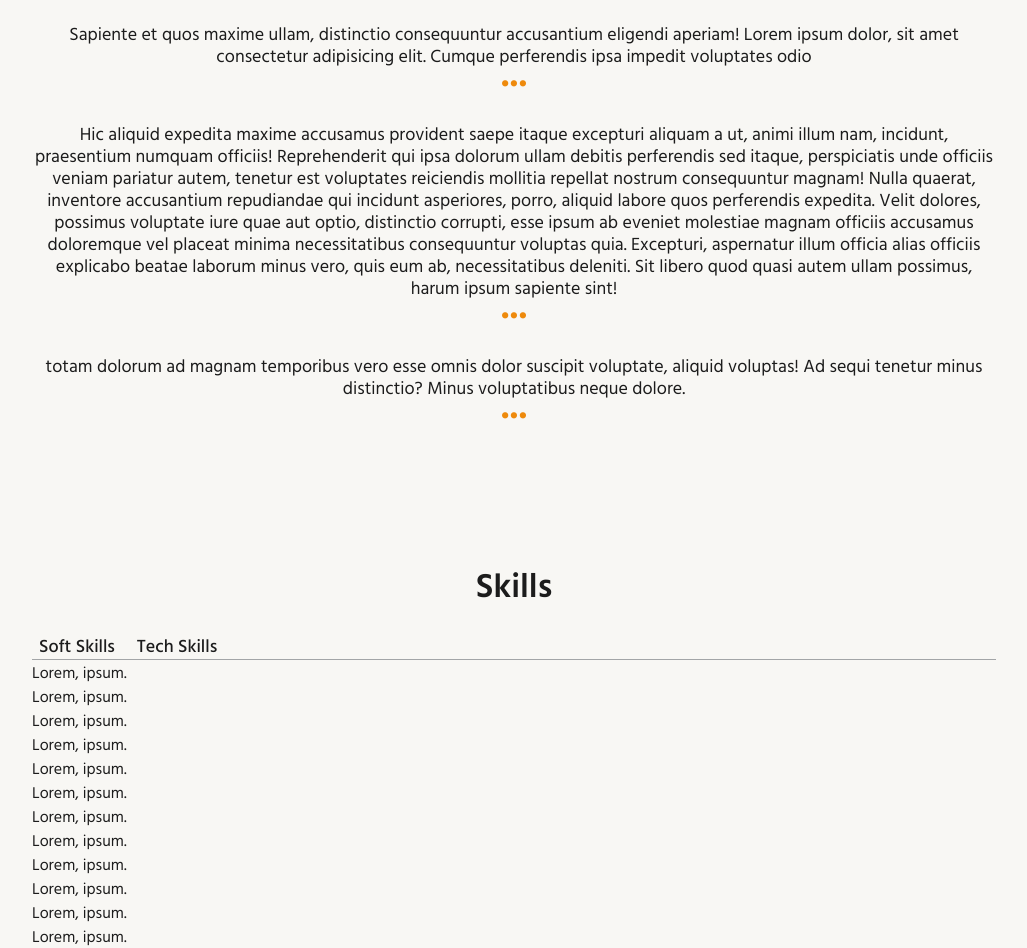
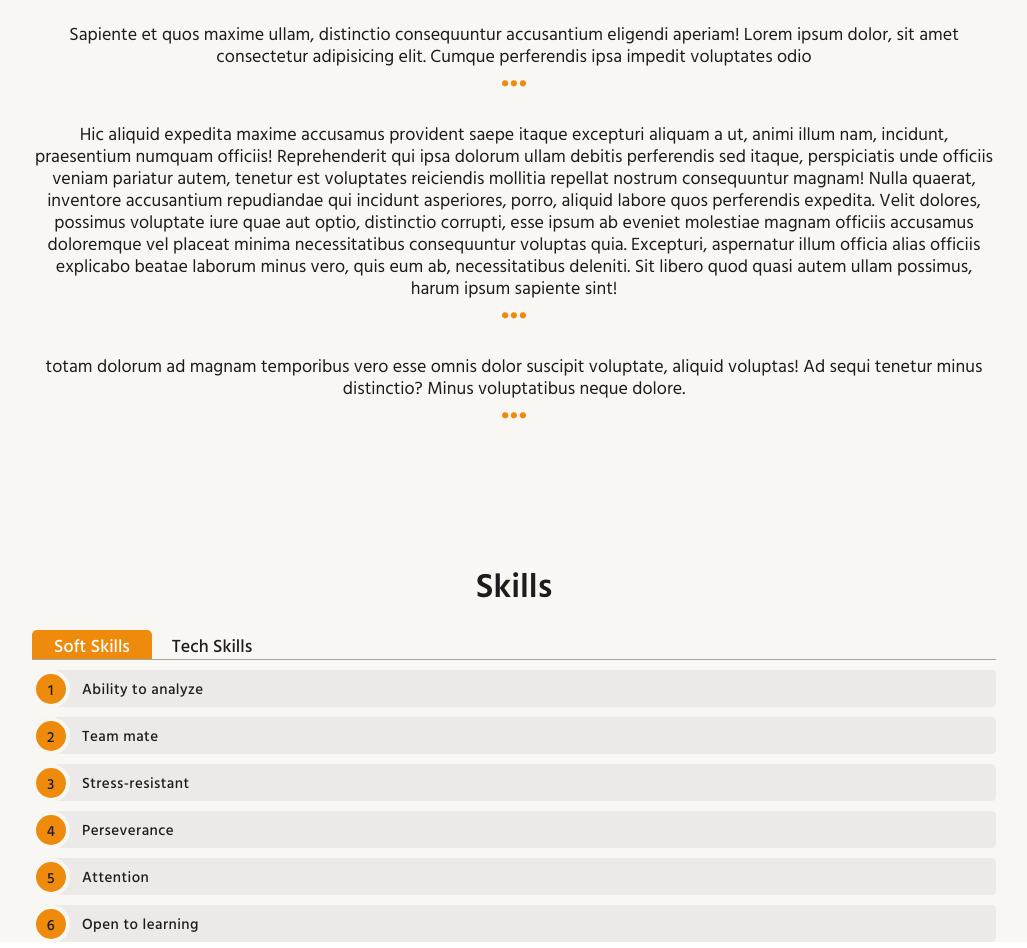
Before and after one commit to Angelina207/personal, a website with bundled scripts: page src/index.html in a window 1280 px wide. Shown: the part 988-1936 px from the top of the page, without its empty margins (126-1153 px from the left). Built offline with nearby package versions, Linux system fonts and the light colour scheme; files whose address does not match are found by name; a web font is replaced by a local one.

Commit message:
html page

```diff
--- a/gulp/version.json
+++ b/gulp/version.json
@@ -1,3 +1,3 @@
 {
-    "main": "20220627160316"
+    "main": "20220627192906"
 }
--- a/src/html/skills.html
+++ b/src/html/skills.html
@@ -3,28 +3,29 @@
         <h3 class="title">Skills</h3>
         <div class="skill-content">
             <div class="skill-tab">
-                <div class="skill-tab-item" data-skill="0">Soft Skills</div>
+                <div class="skill-tab-item tab-is-active" data-skill="0">Soft Skills</div>
                 <div class="skill-tab-item" data-skill="1">Tech Skills</div>
             </div>
-            <div class="skill-soft">
-                <ul>
-                    <li>Lorem, ipsum.</li>
-                    <li>Lorem, ipsum.</li>
-                    <li>Lorem, ipsum.</li>
-                    <li>Lorem, ipsum.</li>
-                    <li>Lorem, ipsum.</li>
-                    <li>Lorem, ipsum.</li>
-                </ul>
-            </div>
-            <div class="skill-tech">
-                <ul>
-                    <li>Lorem, ipsum.</li>
-                    <li>Lorem, ipsum.</li>
-                    <li>Lorem, ipsum.</li>
-                    <li>Lorem, ipsum.</li>
-                    <li>Lorem, ipsum.</li>
-                    <li>Lorem, ipsum.</li>
-                </ul>
+            <div>
+                <ol class="skill-soft">
+                    <li class="skill-item">Ability to analyze</li>
+                    <li class="skill-item">Team mate</li>
+                    <li class="skill-item">Stress-resistant</li>
+                    <li class="skill-item">Perseverance</li>
+                    <li class="skill-item">Attention</li>
+                    <li class="skill-item">Open to learning</li>
+                </ol>
+
+                <ol class="skill-tech" style="display: none;">
+                    <li class="skill-item">Git, GitHub</li>
+                    <li class="skill-item">HTML</li>
+                    <li class="skill-item">CSS</li>
+                    <li class="skill-item">SASS, SCSS</li>
+                    <li class="skill-item">JavaScript (studying)</li>
+                    <li class="skill-item">Node.js (npm)</li>
+                    <li class="skill-item">Gulp</li>
+                    <li class="skill-item">Vut.js (studying)</li>
+                </ol>
             </div>
         </div>
     </div>
--- a/src/index.html
+++ b/src/index.html
@@ -5,12 +5,11 @@
 	<meta http-equiv="X-UA-Compatible" content="IE=edge">
 	<meta name="viewport" content="width=device-width, initial-scale=1.0">
 	<link rel="stylesheet" href="css/style.min.css">
-	<link rel="icon" href="svgicons/favicon/favicon-32x32.png">
+	<!-- <link rel="icon" href="svgicons/favicon/favicon-32x32.png"> -->
 	<title>Frontend Daily</title>
 </head>
 <body>
 	@@include('./html/header.html')
-	@@include('./html/hero.html')
 	@@include('./html/about-me.html')
 	@@include('./html/skills.html')
 	@@include('./html/portfolio.html')
--- /dev/null
+++ b/src/scss/fonts.scss
@@ -0,0 +1,35 @@
+@font-face {
+	font-family: HindVadodara;
+	font-display: swap;
+	src: url("../fonts/HindVadodara-Bold.woff2") format("woff2"), url("../fonts/HindVadodara-Bold.woff") format("woff");
+	font-weight: 700;
+	font-style: normal;
+}
+@font-face {
+	font-family: HindVadodara;
+	font-display: swap;
+	src: url("../fonts/HindVadodara-Medium.woff2") format("woff2"), url("../fonts/HindVadodara-Medium.woff") format("woff");
+	font-weight: 500;
+	font-style: normal;
+}
+@font-face {
+	font-family: HindVadodara;
+	font-display: swap;
+	src: url("../fonts/HindVadodara-Light.woff2") format("woff2"), url("../fonts/HindVadodara-Light.woff") format("woff");
+	font-weight: 300;
+	font-style: normal;
+}
+@font-face {
+	font-family: HindVadodara;
+	font-display: swap;
+	src: url("../fonts/HindVadodara-Regular.woff2") format("woff2"), url("../fonts/HindVadodara-Regular.woff") format("woff");
+	font-weight: 400;
+	font-style: normal;
+}
+@font-face {
+	font-family: HindVadodara;
+	font-display: swap;
+	src: url("../fonts/HindVadodara-SemiBold.woff2") format("woff2"), url("../fonts/HindVadodara-SemiBold.woff") format("woff");
+	font-weight: 600;
+	font-style: normal;
+}
--- a/src/scss/pages/skills.scss
+++ b/src/scss/pages/skills.scss
@@ -1,4 +1,4 @@
-.sec__skill{
+ .sec__skill{
     background-color: $colorLight;
 }
 .skill-tab {
@@ -21,7 +21,7 @@
     display: flex;
     align-items: center;
     justify-content: center;
-    width: 90px;
+    width: 120px;
     height: 30px;
     font-weight: 500;
     font-size: 18px;
@@ -31,24 +31,41 @@
         color: $colorAccent;
     }
 }
-.skill-tab-item:nth-child(1) {
-    padding-right: 10px;
+.tab-is-active {
+    border-radius: 5px 5px 0 0;
+    background-color: $colorAccent;
+    color: #fff;
 }
-.skill-tab-item::before ~ .skill-tab-item:focus,
-.skill-tab-item::after ~ .skill-tab-item:hover {
+.skill-soft{
+    counter-reset: skill-item;
+}
+.skill-tech{
+    counter-reset: skill-item;
+}
+.skill-item{
+    position: relative;
+    padding: 7px 0 7px 50px;
+    border-radius: 20px 5px 5px 20px;
+    background-color: #EBEAE8FF;
+    font-size: 15px;
+    font-weight: 500;
+    letter-spacing: 0.03em;
+}
+.skill-item::before{
     position: absolute;
-    display: block;
-    width: 100px;
-    height: 2px;
-    content: '';
-    bottom: 0;
+    display: flex;
+    justify-content: center;
+    align-items: center;
+    left: 0;
+    top: 0;
+    counter-increment: skill-item;
+    content: counter(skill-item) "";
     background-color: $colorAccent;
+    border-radius: 50%;
+    border: $colorLight 4px solid;
+    width: 30px;
+    height: 30px;
 }
-
-// .tab-is-active {
-//     position: absolute;
-//     bottom: 0;
-//     width: 100%;
-//     height: 1px;
-//     background-color: $colorAccent;
-// }
+.skill-item:nth-child(odd) {
+    margin: 10px 0;
+}
```
Also changed, not shown: dist/css/style.css, dist/css/style.min.css, dist/index.html, src/html/hero.html (deleted).
